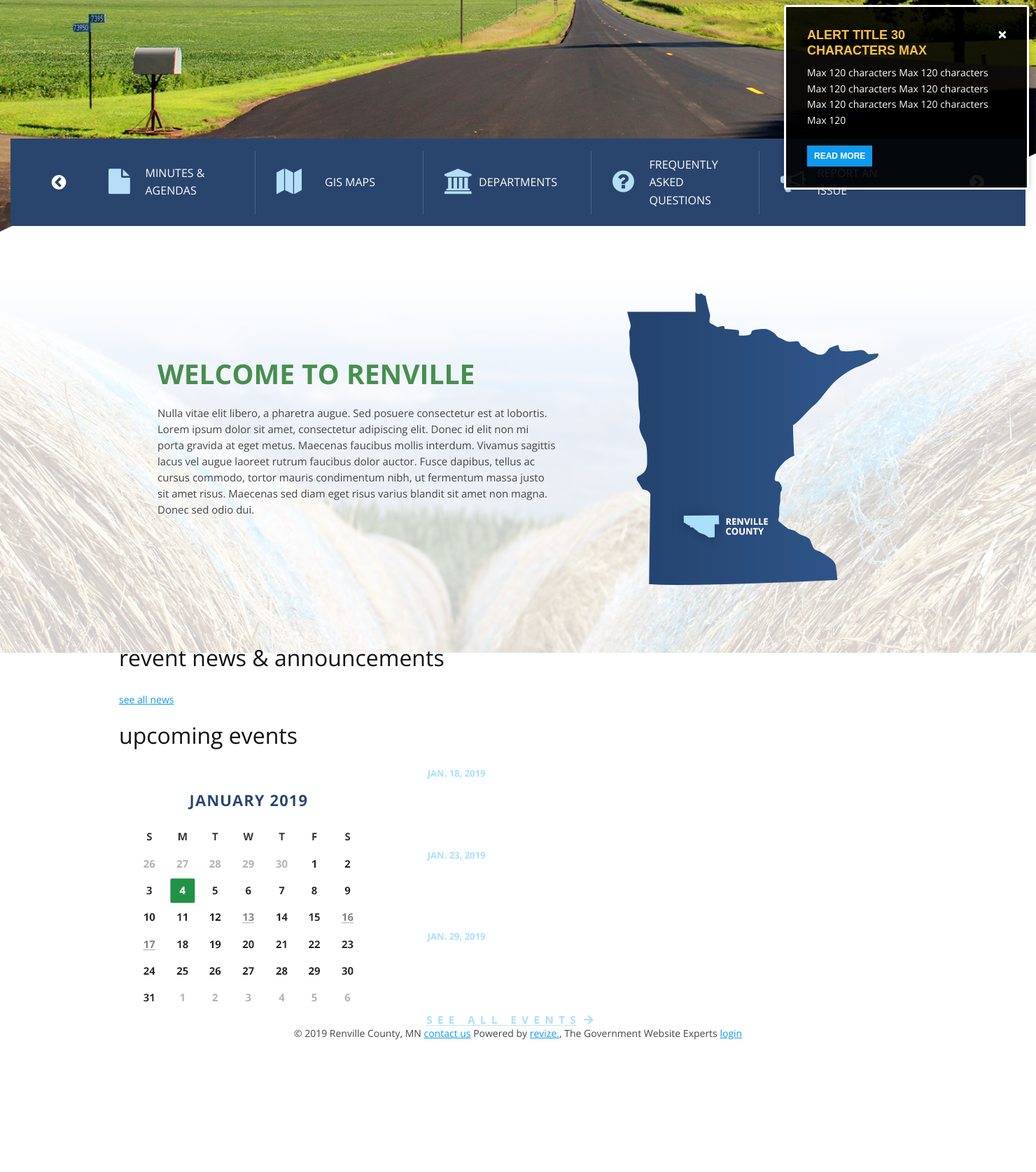
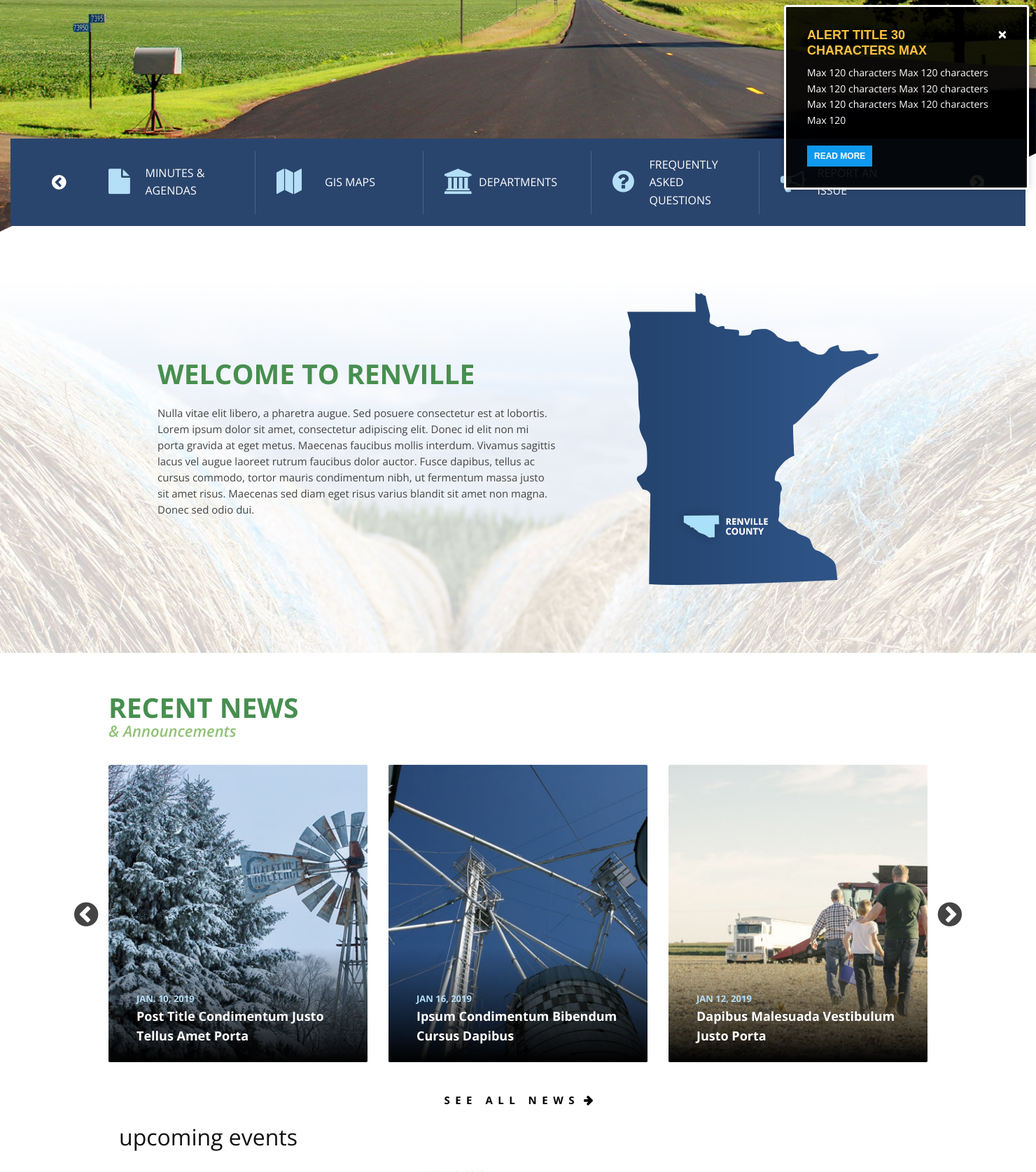
Before and after one commit to Chrisyango/Renville-County-MI, a PHP site: page / in a window 1480 px wide. Shown: the part 519-2194 px from the top of the page at 70% size. Before the commit the page ends 2005 px from the top, so only its background shows below. Run offline with PHP 8.4, Linux system fonts and the light colour scheme; some libraries are stand-ins or nearby versions.

Commit message:
finished news

```diff
--- a/_assets_/css/layout.css
+++ b/_assets_/css/layout.css
@@ -258,8 +258,8 @@ nav {float: right;}
 .quick-link-img {font-size: 36px; color: #b4dff7; float: left; margin-right: 15px;}
 .quick-link-title {position: absolute; top: 50%; left: 50%; transform: translate(-50%, -50%);}
 
-#quick-links .owl-prev, #quick-links .owl-next {position: absolute; top: 50%; left: -71px; transform: translate(-50%, -52%); color: #fff; font-size: 24px;}
-#quick-links .owl-next {left: unset; right: -91px;}
+#quick-links .owl-prev, #quick-links .owl-next {position: absolute; top: 50%; left: -81px; transform: translateY(-52%); color: #fff; font-size: 24px;}
+#quick-links .owl-next {left: unset; right: -81px;}
 
 #calendarEvent{left:0px;max-height:500px;overflow-y:auto;margin:0 auto}
 
@@ -273,6 +273,26 @@ nav {float: right;}
 #welcome p {font-size: 15px; line-height: 23px;}
 #welcome img {margin: 20.5px 0 0 43px;}
 
+
+/* ----------------- #news ----------------- */
+#news {position: relative; top: 32px; padding: 64px 0 0 0;}
+#news .container {width: 1200px;}
+#news .container>a {position: absolute; bottom: -68px; left: 50%; transform: translateX(-48%); font-size: 15px; font-weight: 700; line-height: 27px; text-transform: uppercase; text-decoration: none; color: #000; letter-spacing: 7.5px;}
+#news .container>a:after {content: '\f061'; font-family: 'FontAwesome', 'sans-serif'; margin-left: 6px;}
+#news h2 {font-size: 39px; font-weight: 700; line-height: 27px; text-transform: uppercase; color: #478f4f; margin: 0;}
+#news h2 span {font-size: 22px; font-weight: 400; font-style: italic; text-transform: capitalize; color: #90c277; display: block; margin-top: 7px;}
+#news-links {margin-top: 35px;}
+.news-link-img {position: relative; width: 100%; height: 425px; border-radius: 2px;}
+.news-content {position: absolute; bottom: 0; left: 0; background-image: linear-gradient(transparent, black); padding: 60px 5px 24px 40px; border-radius: 0 0 2px 2px;}
+.news-date {font-size: 13px; font-weight: 700; line-height: 27px; color: #b4dff7; text-transform: uppercase; display: inline-block; margin-bottom: -5px;}
+.news-title {font-size: 18px; font-weight: 700; line-height: 28px; color: #fff; text-transform: capitalize; margin: 0;}
+
+#news .owl-prev, #news .owl-next {position: absolute; top: 50%; left: -49px; transform: translateY(-50%); font-size: 40px;}
+#news .owl-next {left: unset; right: -49px;}
+
+
+/* ----------------- #calendar ----------------- */
+#calendar {position: relative; top: 100px;}
 
 /* -----------------------------------------
 
--- a/_assets_/js/scripts.js
+++ b/_assets_/js/scripts.js
@@ -292,6 +292,32 @@
 				}
 			}
 		});
+
+
+		let newsLinkCount = $('.news-link').length;
+		const newsLinkItems = function(num) {
+			return (newsLinkCount >= num ? num : newsLinkCount);
+		}
+		$("#news-links").owlCarousel({
+			loop: true,
+			responsiveClass: true,
+			nav: true,
+			navText: ['<i class="fa fa-chevron-circle-left"></i>', '<i class="fa fa-chevron-circle-right"></i>'],
+			responsive: {
+				0: {
+					items: newsLinkItems(1),
+					margin: 15
+				},
+				500: {
+					items: newsLinkItems(3),
+					margin: 35
+				},
+				1000: {
+					items: newsLinkItems(5),
+					margin: 30
+				}
+			}
+		});
 	}
 
 	// Preloader
--- a/index.php
+++ b/index.php
@@ -189,22 +189,31 @@
 
 	<section id="news">
 		<div class="container">
-			<h2>revent news <span>& announcements</span></h2>
+			<h2>recent news <span>& announcements</span></h2>
 			<div id="news-links" class="owl-carousel">
 				<a href="./" class="news-link">
-					<div style="background: url('./_assets_/images/news1.jpg') center no-repeat; background-size: cover;" class="news-link-img"></div>
+					<div style="background: url('./_assets_/images/news1.jpg') center no-repeat; background-size: cover;" class="news-link-img">
+						<div class="news-content">
 							<span class="news-date">jan. 10, 2019</span>
 							<h3 class="news-title">Post Title Condimentum Justo Tellus Amet Porta</h3>
+						</div>
+					</div>
 				</a><!--/.news-link-->
 				<a href="./" class="news-link">
-					<div style="background: url('./_assets_/images/news2.jpg') center no-repeat; background-size: cover;" class="news-link-img"></div>
+					<div style="background: url('./_assets_/images/news2.jpg') center no-repeat; background-size: cover;" class="news-link-img">
+						<div class="news-content">
 							<span class="news-date">jan 16, 2019</span>
 							<h3 class="news-title">Ipsum Condimentum Bibendum Cursus Dapibus</h3>
+						</div>
+					</div>
 				</a><!--/.news-link-->
 				<a href="./" class="news-link">
-					<div style="background: url('./_assets_/images/news3.jpg') center no-repeat; background-size: cover;" class="news-link-img"></div>
+					<div style="background: url('./_assets_/images/news3.jpg') center no-repeat; background-size: cover;" class="news-link-img">
+						<div class="news-content">
 							<span class="news-date">jan 12, 2019</span>
 							<h3 class="news-title">Dapibus Malesuada Vestibulum Justo Porta</h3>
+						</div>
+					</div>
 				</a><!--/.news-link-->
 			</div><!-- /#news-links.owl-carousel -->
 			<a href="./">see all news</a>
```
Lines whose indentation alone changed are shown as unchanged.
